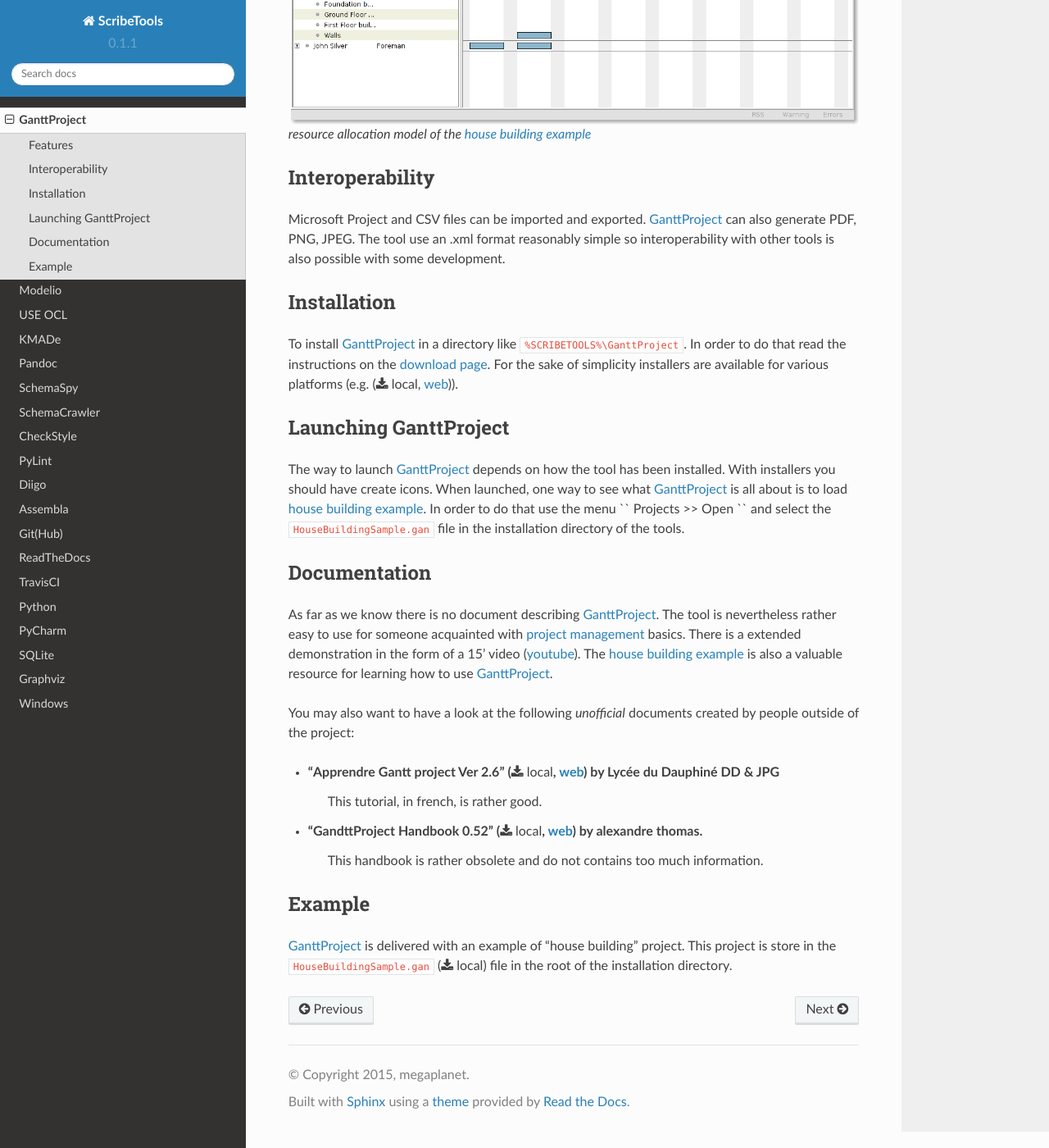
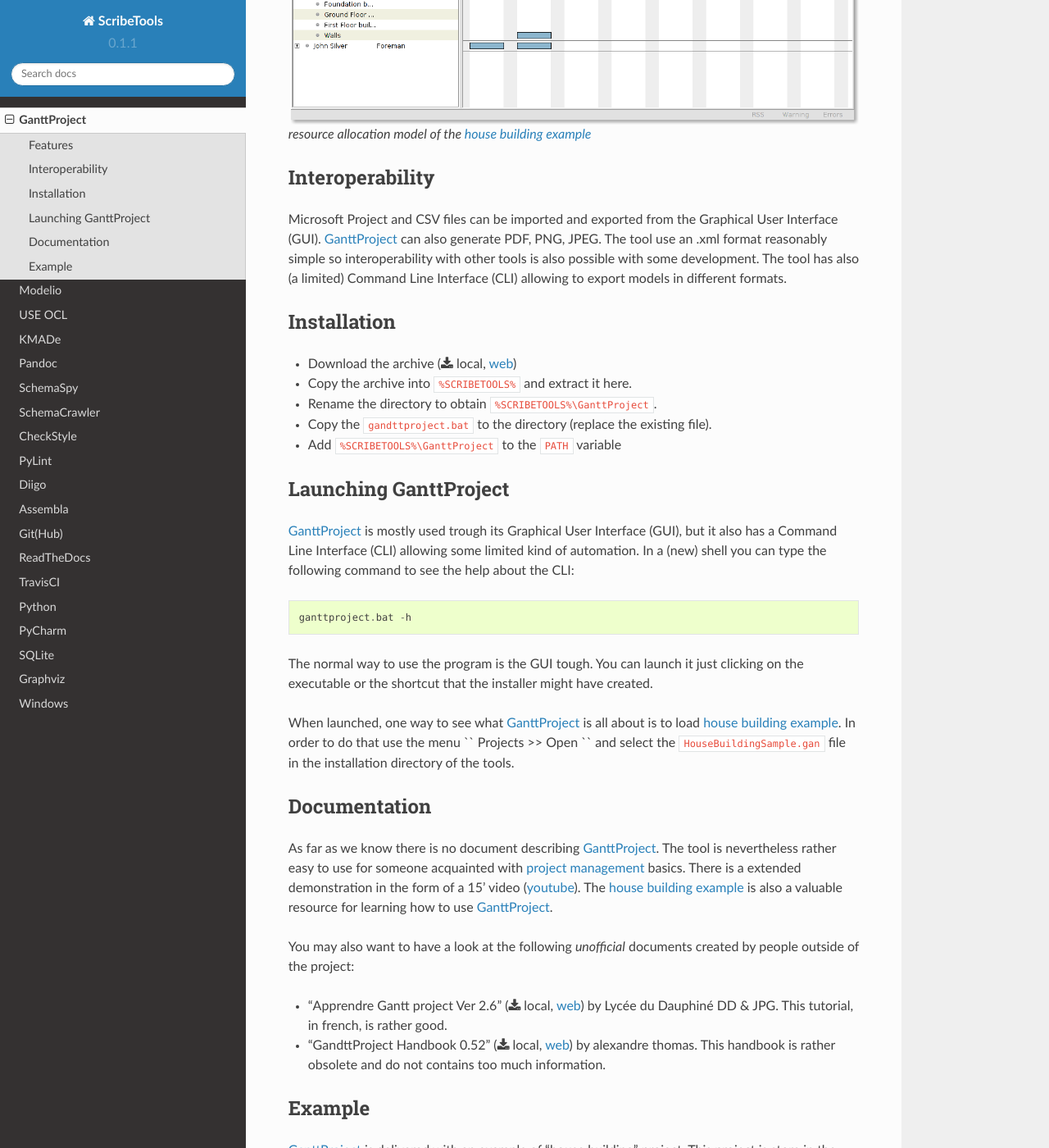
Before and after one commit to ScribesZone/ScribesTools, a Sphinx documentation site: the page built from docs/ganttproject/index.rst, in a window 1280 px wide and 1400 px high, scrolled down 1817 px. Shown: the whole window at 82% size. Built offline with Sphinx 7.4.7 and the Read the Docs theme 2.0.0, drawn with Linux system fonts in a browser that asks for light colours.

Commit message:
add command + PATH + zip download

```diff
--- a/docs/ganttproject/index.rst
+++ b/docs/ganttproject/index.rst
@@ -1,7 +1,9 @@
 GanttProject
 ============
 
-`GanttProject`_ is a free `project management`_ tool allowing to edit `gantt models`_ but also view `pert models`_ and `resource allocation models`_. As this tools is written in java it runs on all platforms.
+`GanttProject`_ is a free `project management`_ tool allowing to edit
+`gantt models`_ but also view `pert models`_ and `resource allocation models`_.
+As this tools is written in java it runs on all platforms.
 
 Features
 --------
@@ -24,7 +26,8 @@
     *pert diagram* of the `house building example`_
 
 `GanttProject`_ also supports `resource allocation models`_. *Resources* can be
-attached to *tasks* and the tool will generate a resource allocation models showing the allocation of each resource along the project.
+attached to *tasks* and the tool will generate a resource allocation models
+showing the allocation of each resource along the project.
 
 .. figure:: media/resource.png
 
@@ -33,27 +36,41 @@
 Interoperability
 ----------------
 
-Microsoft Project and CSV files can be imported and exported. `GanttProject`_
+Microsoft Project and CSV files can be imported and exported from the
+Graphical User Interface (GUI). `GanttProject`_
 can also generate PDF, PNG, JPEG. The tool use an .xml format reasonably
 simple so interoperability with other tools is also possible with some
-development.
+development. The tool has also (a limited) Command Line Interface (CLI)
+allowing to export models in different formats.
 
 Installation
 ------------
 
-To install `GanttProject`_ in a directory like ``%SCRIBETOOLS%\GanttProject``.
-In order to do that read the instructions on the `download page`_.
-For the sake of simplicity installers are available for various platforms
-(e.g. |WindowsInstaller|).
+*   Download the archive |GanttProjectZip|
+*   Copy the archive into ``%SCRIBETOOLS%`` and extract it here.
+*   Rename the directory to obtain ``%SCRIBETOOLS%\GanttProject``.
+*   Copy the ``gandttproject.bat`` to the directory (replace the existing
+    file).
+*   Add ``%SCRIBETOOLS%\GanttProject`` to the ``PATH`` variable
 
 Launching GanttProject
 ----------------------
 
-The way to launch `GanttProject`_ depends on how the tool has been installed.
-With installers you should have create icons. When launched, one way to see
-what `GanttProject`_ is all about is to load `house building example`_. In
-order to do that use the menu `` Projects >> Open `` and select the
-``HouseBuildingSample.gan`` file in the installation directory of the tools.
+`GanttProject`_ is mostly used trough its Graphical User Interface (GUI), but
+it also has a Command Line Interface (CLI) allowing some limited kind of
+automation. In a (new) shell you can type the following command to see the
+help about the CLI::
+
+    ganttproject.bat -h
+
+The normal way to use the program is the GUI tough. You can launch it just
+clicking on the executable or the shortcut that the installer might have
+created.
+
+When launched, one way to see what `GanttProject`_ is all about is to load
+`house building example`_. In order to do that use the menu
+`` Projects >> Open `` and select the ``HouseBuildingSample.gan`` file in the
+installation directory of the tools.
 
 Documentation
 -------------
@@ -67,10 +84,10 @@
 You may also want to have a look at the following *unofficial* documents
 created by people outside of the project:
 
-* "Apprendre Gantt project Ver 2.6" |gantt-apprendre| by Lycée du Dauphiné DD & JPG
-    This tutorial, in french, is rather good.
+*   "Apprendre Gantt project Ver 2.6" |gantt-apprendre| by Lycée du Dauphiné
+    DD & JPG. This tutorial, in french, is rather good.
 
-* "GandttProject Handbook 0.52" |gantt-handbook52| by alexandre thomas.
+*   "GandttProject Handbook 0.52" |gantt-handbook52| by alexandre thomas.
     This handbook is rather obsolete and do not contains too much
     information.
 
```
Also changed, not shown: other parts of docs/ganttproject/index.rst (+3 -3 lines).
